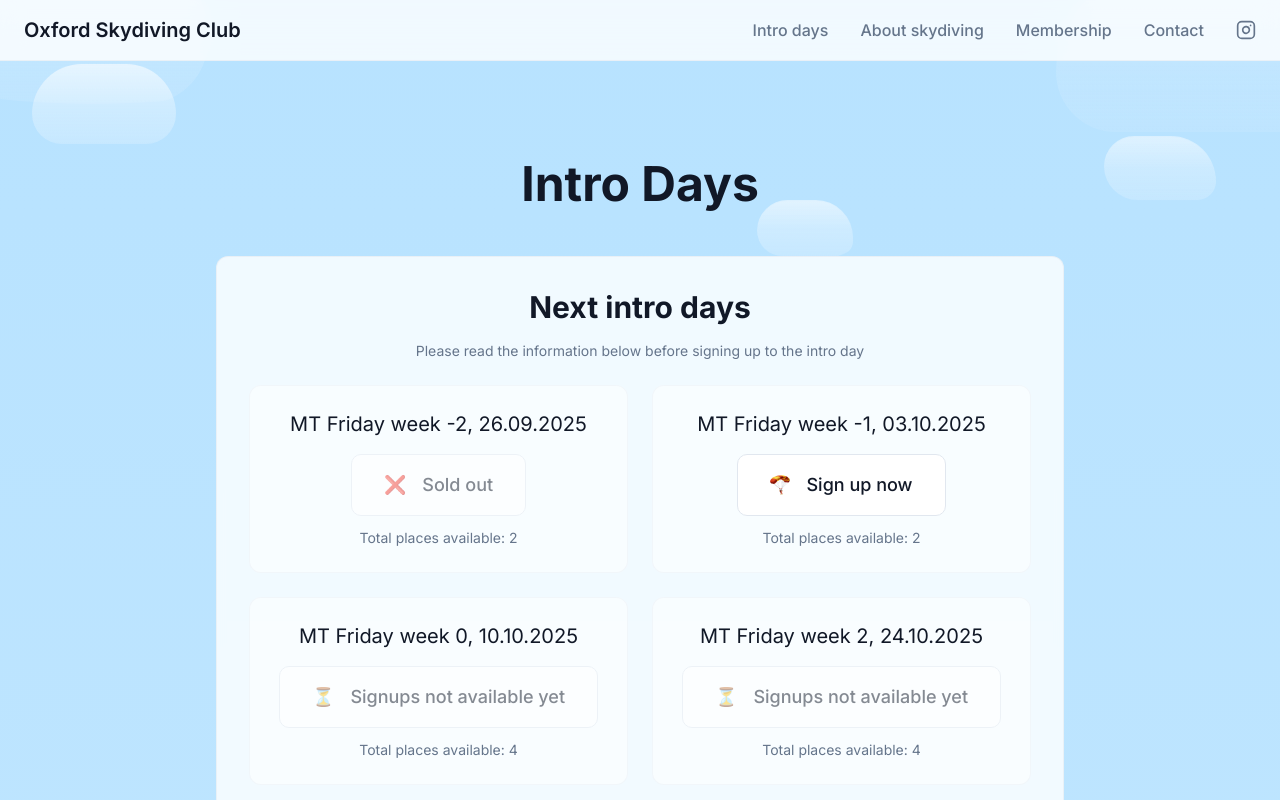
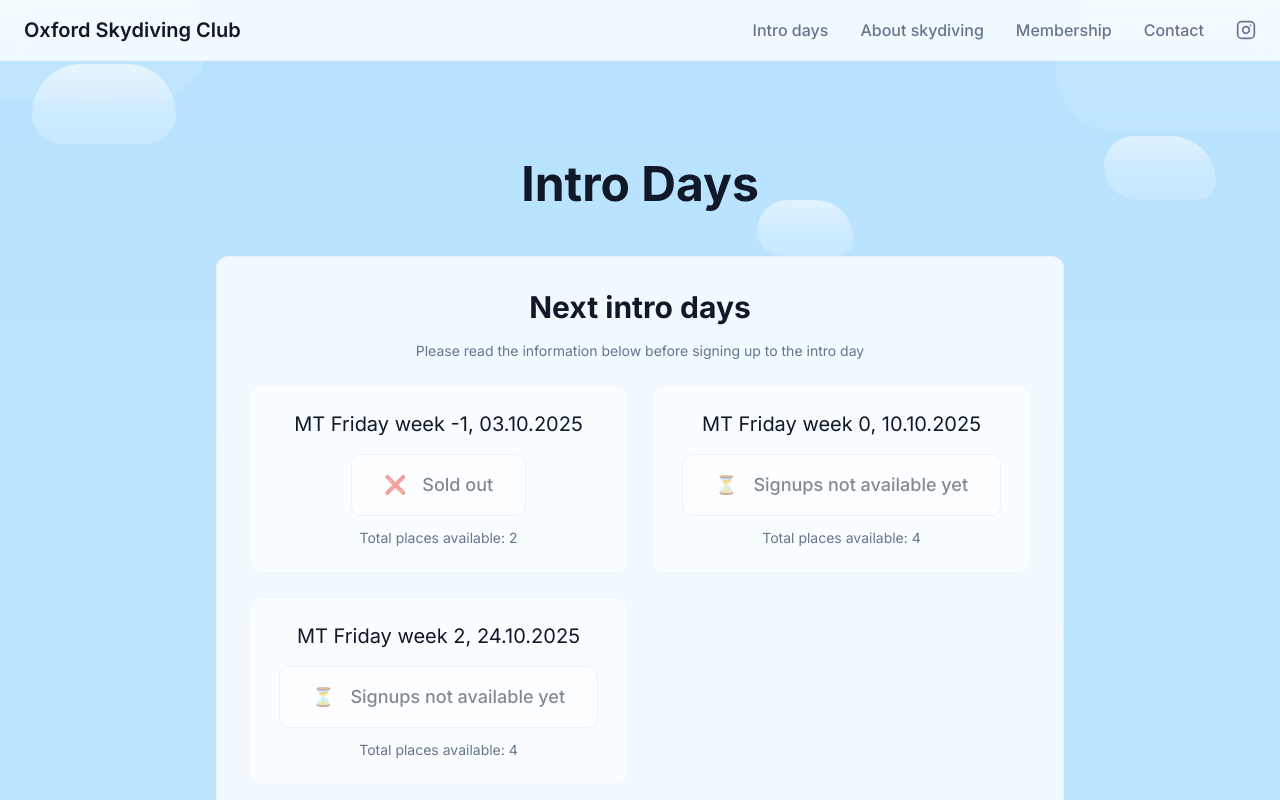
Before and after one commit to PixelSergey/skydiveoxford.co.uk, a React (Vite) app: page /intro in a window 1280 px wide. Shown: the top 800 px of the page. Built offline with nearby package versions, Linux system fonts and the light colour scheme; the HTML template or start-up script is replaced by a standard one.

Commit message:
Update intro day status

```diff
--- a/src/pages/Intro.tsx
+++ b/src/pages/Intro.tsx
@@ -6,15 +6,9 @@ import parachuteIcon from "@/assets/parachute.png";
 
 const introDays = [
   {
-    date: "MT Friday week -2, 26.09.2025",
-    link: "https://luma.com/cxfllwsq",
-    state: "sold out",
-    totalPlaces: 2
-  },
-  {
     date: "MT Friday week -1, 03.10.2025",
     link: "https://luma.com/4zb7ifto",
-    state: "active",
+    state: "sold out",
     totalPlaces: 2
   },
   {
```
